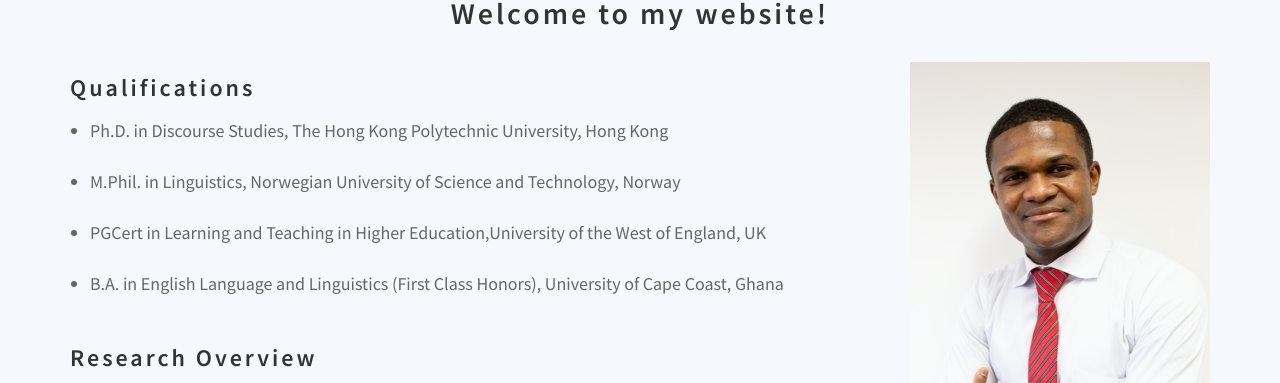
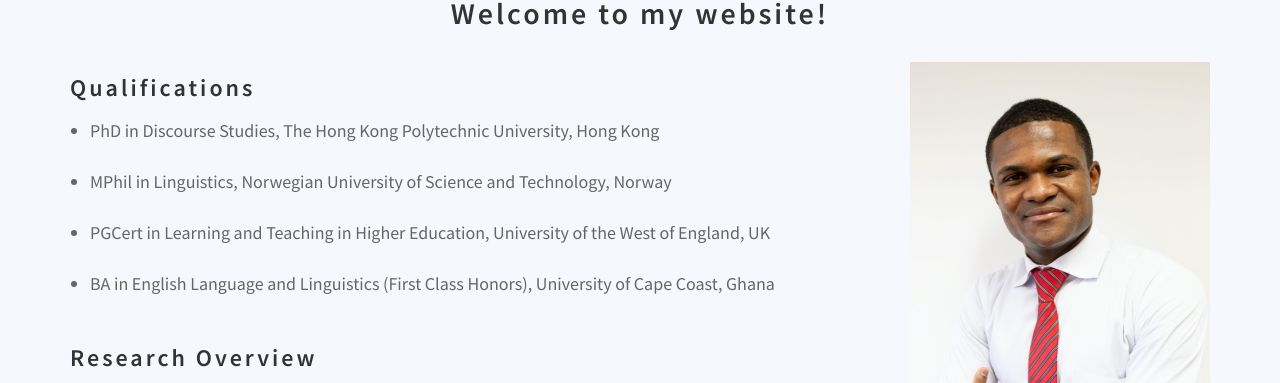
Before and after one commit to danielcornock/marknartey.com, a Jekyll site: the page built from index.md, in a window 1280 px wide. Shown: the part 336-719 px from the top of the page. Built offline with Jekyll 4.4.1, drawn with Linux system fonts in a browser that asks for light colours; nearby versions of some CDN libraries; a script that is not in the unit is left out.

Commit message:
Update Pages “about”

```diff
--- a/index.md
+++ b/index.md
@@ -10,10 +10,10 @@ permalink: /
 
 ## Qualifications
 
-* Ph.D. in Discourse Studies, The Hong Kong Polytechnic University, Hong Kong
-* M.Phil. in Linguistics, Norwegian University of Science and Technology, Norway
-* PGCert in Learning and Teaching in Higher Education,University of the West of England, UK
-* B.A. in English Language and Linguistics (First Class Honors), University of Cape Coast, Ghana
+* PhD in Discourse Studies, The Hong Kong Polytechnic University, Hong Kong
+* MPhil in Linguistics, Norwegian University of Science and Technology, Norway
+* PGCert in Learning and Teaching in Higher Education, University of the West of England, UK
+* BA in English Language and Linguistics (First Class Honors), University of Cape Coast, Ghana
 
 ## Research Overview
 
```
